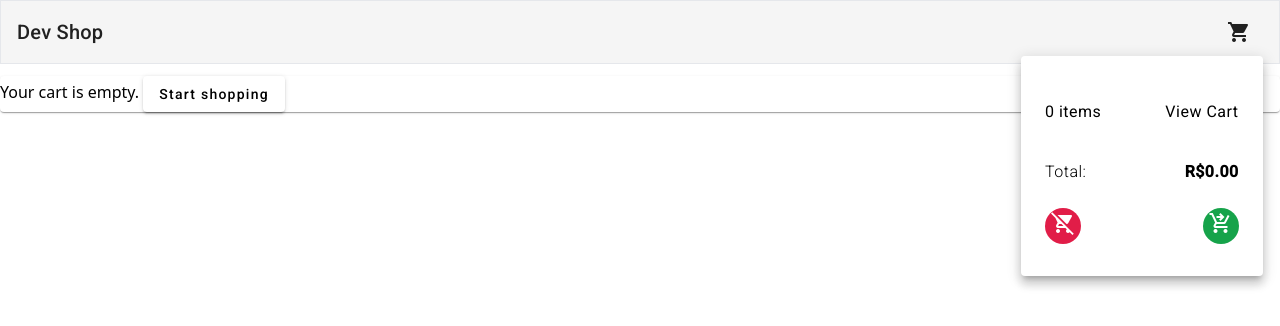
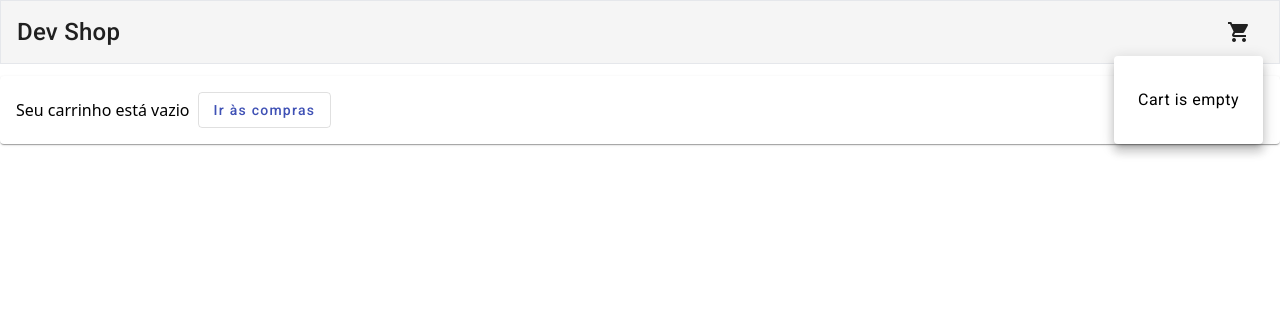
Before and after one commit to ManuCoutinho/dev-shop, an Angular app: page /cart in a window 1280 px wide. Both pictures are taken after a click on the button "shopping_cart". Shown: the top 326 px of the page. Built offline with nearby package versions, Linux system fonts and the light colour scheme.

Commit message:
fix some layout issues

```diff
--- a/src/app/components/header/header.component.html
+++ b/src/app/components/header/header.component.html
@@ -1,41 +1,54 @@
-<mat-toolbar class="flex items-center justify-between w-full mx-auto border border-x">
-  <a routerLink="home">Dev Shop</a>
+<mat-toolbar class="flex items-center justify-between w-full mx-auto border border-x" >
+  <a routerLink="home" class="text-bold text-2xl">Dev Shop</a>
   <button mat-icon-button [matMenuTriggerFor]="menu" >
-    <mat-icon [matBadge]="itemsQuantity" [matBadgeHidden]="!itemsQuantity" matBadgeColor="warn">
+    <mat-icon [matBadge]="itemsQuantity" [matBadgeHidden]="!itemsQuantity" matBadgeColor="accent">
       shopping_cart
     </mat-icon>
   </button>
 
-  <mat-menu #menu="matMenu" class="p-6">
+  <mat-menu #menu="matMenu" class="p-6" >
+    <div *ngIf="cart.items.length; else empty" class="w-full">
       <div class="py-3 divide-solid divide-y">
-      <div class="pb-3 flex justify-between">
-        <span class="mr-16"> {{ cart.items.length }} items </span>
-        <a routerLink="cart">View Cart</a>
+        <div class="pb-3 flex justify-between gap-4 items-center">
+          <span class="mr-16"> {{ cart.items.length }} {{ quantity }} </span>
+          <button
+            mat-flat-button
+            color="link"
+            routerLink="cart"
+          >
+              Carrinho
+          </button>
         </div>
-      <div *ngIf="cart.items.length" class="py-3">
-        <div *ngFor="let item of cart.items" class="flex justify-between font-light mb-2 capitalize">
+        <div class="py-3">
+          <div
+            *ngFor="let item of cart.items"
+            class="flex justify-between gap-4 items-center font-light mb-4 capitalize"
+          >
             {{ item.name }} x {{ item.quantity }}
-          <span class="font-bold not-italic">{{ item.price | currency: 'BRL' }}</span>
+            <strong class="font-semibold">{{ item.price | currency: 'BRL' }}</strong>
           </div>
         </div>
       </div>
 
-
       <div class="flex justify-between py-3 font-light">
         Total:
-      <span class="font-bold not-italic">
+        <strong class="font-bold">
           {{ getTotal(cart.items) | currency : 'BRL' }}
-      </span>
+        </strong>
       </div>
 
       <div class="pt-3 flex justify-between">
-      <button (click)="onClearCart()" class="bg-rose-600 text-white rounded-full w-9 h-9" >
-        <mat-icon>remove_shopping_cart</mat-icon>
+        <button (click)="onClearCart()" mat-icon-button>
+          <mat-icon class="text-red-500">remove_shopping_cart</mat-icon>
         </button>
-      <button routerLink="cart" class="bg-green-600 text-white rounded-full w-9 h-9">
-        <mat-icon>shopping_cart_checkout</mat-icon>
+        <button routerLink="cart" mat-icon-button>
+          <mat-icon class="text-emerald-500">shopping_cart_checkout</mat-icon>
         </button>
       </div>
+    </div>
+    <ng-template #empty>
+      <p>Cart is empty</p>
+    </ng-template>
   </mat-menu>
 
 </mat-toolbar>
--- a/src/app/components/header/header.component.ts
+++ b/src/app/components/header/header.component.ts
@@ -1,4 +1,5 @@
-import { Component, Input } from '@angular/core';
+import { Component, Input, OnDestroy, OnInit } from '@angular/core';
+import { Subscription } from 'rxjs';
 import { Cart, CartItem } from 'src/app/models/cart.model';
 import { CartService } from 'src/app/services/cart.service';
 
@@ -6,13 +7,15 @@ import { CartService } from 'src/app/services/cart.service';
   selector: 'app-header',
   templateUrl: './header.component.html'
 })
-export class HeaderComponent {
+export class HeaderComponent implements OnInit, OnDestroy {
   private _cart: Cart = { items: [] };
   itemsQuantity = 0;
+  cartSubscription: Subscription | undefined;
+
 
   constructor(private _cartService: CartService) {}
 
-
+  @Input() quantity: 'item' | 'items' = 'item';
   @Input()
     get cart(): Cart {
       return this._cart
@@ -24,6 +27,7 @@ export class HeaderComponent {
       this.itemsQuantity = cart.items
       .map(({quantity}) => quantity)
       .reduce((prev, acc) => prev + acc, 0);
+      this.quantity = cart.items.length < 2 ? 'item' : 'items'
     }
 
 
@@ -34,4 +38,17 @@ export class HeaderComponent {
   onClearCart():void {
     this._cartService.clearCart();
   }
+
+    ngOnInit(): void {
+    this.cartSubscription = this._cartService
+      .cart.subscribe((_cart: Cart) => this.cart = _cart);
+  }
+
+
+  ngOnDestroy(): void {
+      if(this.cartSubscription) {
+      this.cartSubscription.unsubscribe();
+    }
+  }
+
 }
--- a/src/app/pages/cart/cart.component.html
+++ b/src/app/pages/cart/cart.component.html
@@ -7,10 +7,10 @@
     [dataSource]="dataSource"
     class="mat-elevation-z8 w-full">
     <ng-container matColumnDef="product">
-      <th mat-header *matHeaderCellDef>Product</th>
+      <th mat-header-cell *matHeaderCellDef>Produto</th>
       <td mat-cell *matCellDef="let element">
         <img
-          src="element.product"
+          [src]="element.product"
           alt="product"
           class="w-[100px] my-5"
         >
@@ -20,18 +20,28 @@
         mat-raised-button
         routerLink="/home"
         >
-          Continue shopping
+          Continue comprando
         </button>
       </td>
     </ng-container>
+    <ng-container matColumnDef="name">
+      <th mat-header-cell *matHeaderCellDef>
+        Nome
+      </th>
+      <td mat-cell *matCellDef="let element">
+        <p>{{element.name}}</p>
+      </td>
+      <td mat-footer-cell *matFooterCellDef></td>
+    </ng-container>
     <ng-container matColumnDef="price">
-      <th mat-header-cell *matHeaderCellDef>Price</th>
+      <th mat-header-cell *matHeaderCellDef>Preço</th>
       <td mat-cell *matCellDef="let element">{{ element.price | currency: 'BRL' }}</td>
       <td mat-footer-cell *matFooterCellDef></td>
     </ng-container>
     <ng-container matColumnDef="quantity">
-      <th mat-header-cell *matHeaderCellDef>Quantity</th>
+      <th mat-header-cell *matHeaderCellDef>Quantidade</th>
       <td mat-cell *matCellDef="let element">
+        <div class="flex items-center gap-1">
           <button mat-icon-button (click)="onRemoveFromCart(element)">
             <mat-icon>remove</mat-icon>
           </button>
@@ -39,6 +49,7 @@
           <button mat-icon-button (click)="onAddQuantity(element)">
             <mat-icon>add</mat-icon>
           </button>
+        </div>
       </td>
       <td mat-footer-cell *matFooterCellDef></td>
     </ng-container>
@@ -61,7 +72,7 @@
           color="warn"
           (click)="onClearCart()"
         >
-          Clear All
+          Esvaziar carrinho
         </button>
       </th>
       <td mat-cell *matCellDef="let element">
@@ -81,7 +92,7 @@
           class="float-right"
           (click)="onCheckout()"
         >
-          Proceed to Checkout
+          Finalizar
         </button>
       </td>
     </ng-container>
@@ -92,15 +103,16 @@
 </mat-card>
 <mat-card
    *ngIf="!cart.items.length"
-   class="mx-auto my-3 max-w-7xl"
+   class="mx-auto my-3 max-w-7xl p-4"
   >
-  <p>
-    Your cart is empty.
+  <span class="flex gap-2 items-center">
+    Seu carrinho está vazio
     <button
       routerLink="/home"
-      mat-raised-button
+      mat-stroked-button
+      color="primary"
     >
-    Start shopping
+    Ir às compras
   </button>
-  </p>
+  </span>
 </mat-card>
--- a/src/app/pages/home/components/products-box/products-box.component.html
+++ b/src/app/pages/home/components/products-box/products-box.component.html
@@ -12,7 +12,10 @@
     [ngClass]="{ 'px-8 flex flex-col justify-between': fullWidthMode }"
   >
     <div>
-      <h5>{{ product.category }}</h5>
+      <h5
+        class="text-xs font-semibold text-neutral-500">
+          {{ product.category | titlecase }}
+      </h5>
       <p
         class="truncate hover:whitespace-normal"
         [ngClass]="{truncate: !fullWidthMode}"
```
Lines whose indentation alone changed are shown as unchanged.
